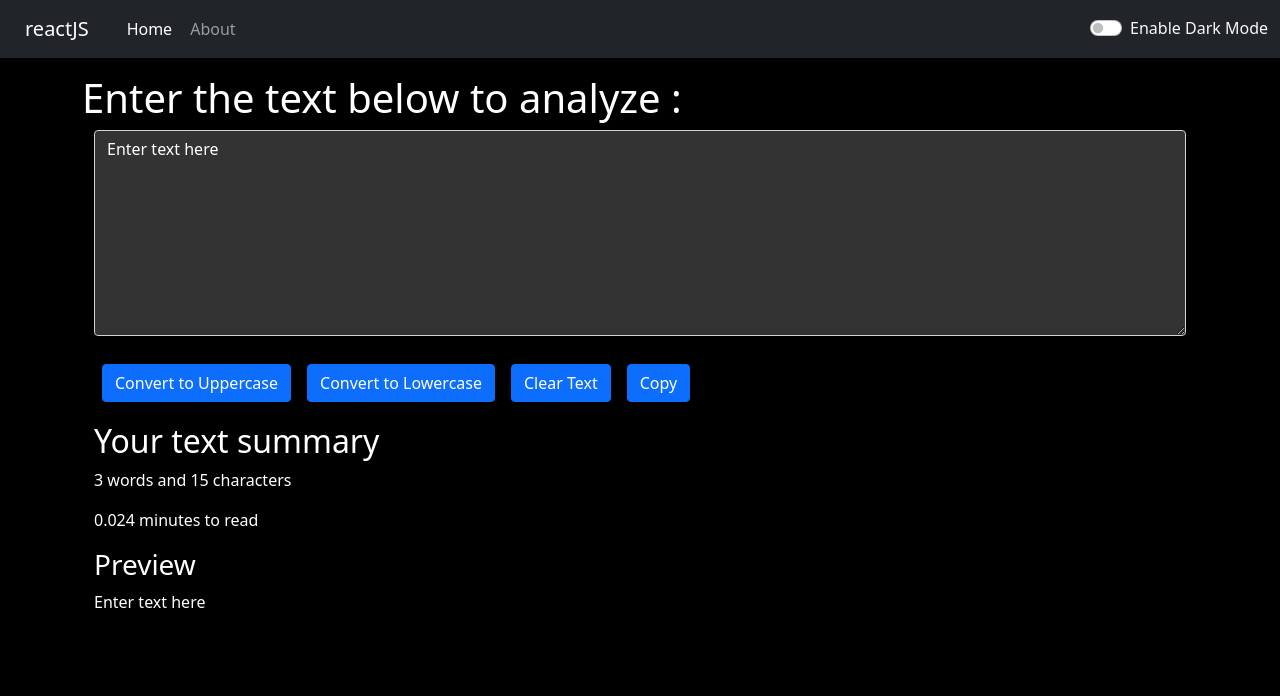
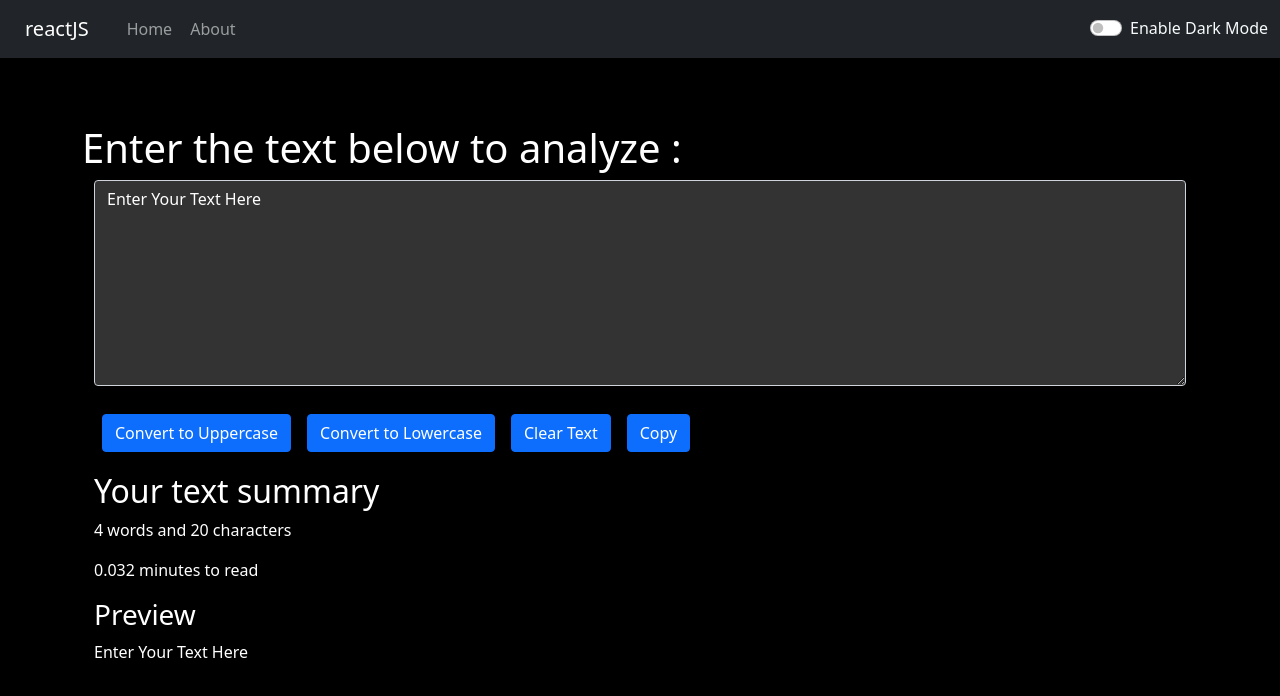
Before and after one commit to froster02/reactJS, a React (Create React App) app: page / in a window 1280 px wide. Shown: the top 696 px of the page. Built offline with nearby package versions, Linux system fonts and the light colour scheme.

Commit message:
Refactor Alert and TextForm components for improved functionality and user experience; update Navbar button styles for consistency

```diff
--- a/src/components/Alert.js
+++ b/src/components/Alert.js
@@ -8,8 +8,10 @@ export default function Alert(props) {
     }
 
     return (
-        props.alert && <div className={`alert alert-${props.alert.type} alert-dismissible fade show`} role="alert">
-            <strong>{capitalize(props.alert.type)}</strong> : {props.alert.msg}
-        </div>
+        <div style={{ height: '50px' }}>
+            {props.alert && <div className={`alert alert-${props.alert.type} alert-dismissible fade show`} role="alert">
+                <strong>{capitalize(props.alert.type)}</strong> : {props.alert.msg}
+            </div>}
+        </div >
     )
 }
--- a/src/components/Navbar.js
+++ b/src/components/Navbar.js
@@ -44,7 +44,7 @@ export default function Navbar(props) {
           <ul className="navbar-nav me-auto mb-2 mb-lg-0">
             <li className="nav-item">
               <button
-                className="nav-link active btn btn-link"
+                className="nav-link btn btn-link"
                 aria-current="page"
                 onClick={() => props.onPageChange("home")}
               >
--- a/src/components/TextForm.js
+++ b/src/components/TextForm.js
@@ -16,9 +16,7 @@ export default function TextForm(props) {
     };
 
     const handleCopy = () => {
-        var text = document.getElementById("myText");
-        text.select();
-        navigator.clipboard.writeText(text.value);
+        navigator.clipboard.writeText(text);
         props.showAlert("Text copied to clipboard", "success");
     }
 
@@ -26,7 +24,7 @@ export default function TextForm(props) {
         setText(event.target.value);
     };
 
-    const [text, setText] = useState('Enter text here');
+    const [text, setText] = useState('Enter Your Text Here');
 
     return (
         <>
@@ -45,16 +43,16 @@ export default function TextForm(props) {
                         }}
                     ></textarea>
                     <br />
-                    <button className="btn btn-primary mx-2 my-1" onClick={handleUpClick}>
+                    <button disabled={text.length === 0} className="btn btn-primary mx-2 my-1" onClick={handleUpClick}>
                         Convert to Uppercase
                     </button>
-                    <button className="btn btn-primary mx-2 my-1" onClick={handleLowClick}>
+                    <button disabled={text.length === 0} className="btn btn-primary mx-2 my-1" onClick={handleLowClick}>
                         Convert to Lowercase
                     </button>
-                    <button className="btn btn-primary mx-2 my-1" onClick={handleClrText}>
+                    <button disabled={text.length === 0} className="btn btn-primary mx-2 my-1" onClick={handleClrText}>
                         Clear Text
                     </button>
-                    <button className="btn btn-primary mx-2 my-1" onClick={handleCopy}>
+                    <button disabled={text.length === 0} className="btn btn-primary mx-2 my-1" onClick={handleCopy}>
                         Copy
                     </button>
                 </div>
@@ -62,7 +60,7 @@ export default function TextForm(props) {
             <div className="container my-3" style={{ color: props.mode === 'dark' ? 'white' : '#042743' }}>
                 <h2>Your text summary</h2>
                 <p>
-                    {text.split(" ").filter(word => word !== "").length} words and {text.length} characters
+                    {text.split(/\s/).filter(word => word !== "").length} words and {text.length} characters
                 </p>
                 <p>
                     {0.008 * text.split(" ").filter(word => word !== "").length} minutes to read
```
Also changed, not shown: 2 other files (tests, documents, lock files or other folders).
